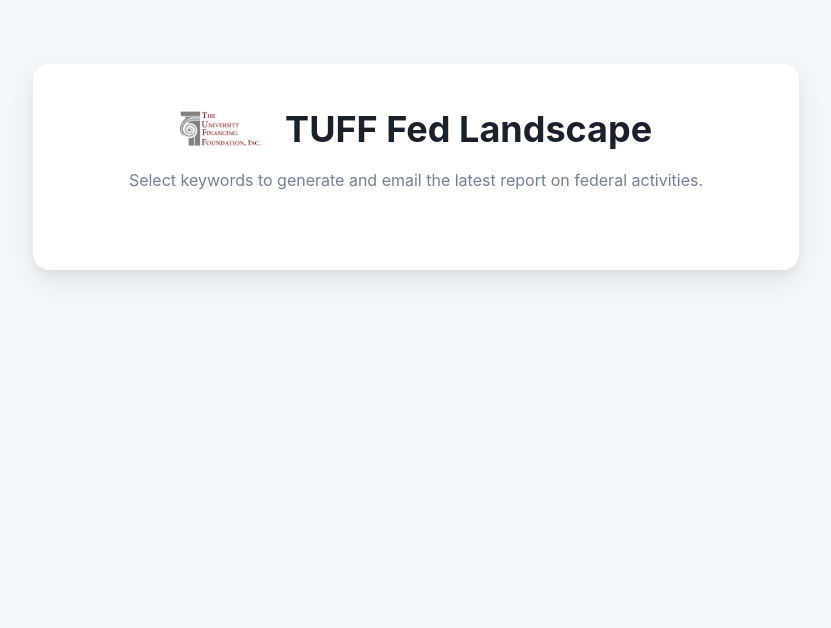
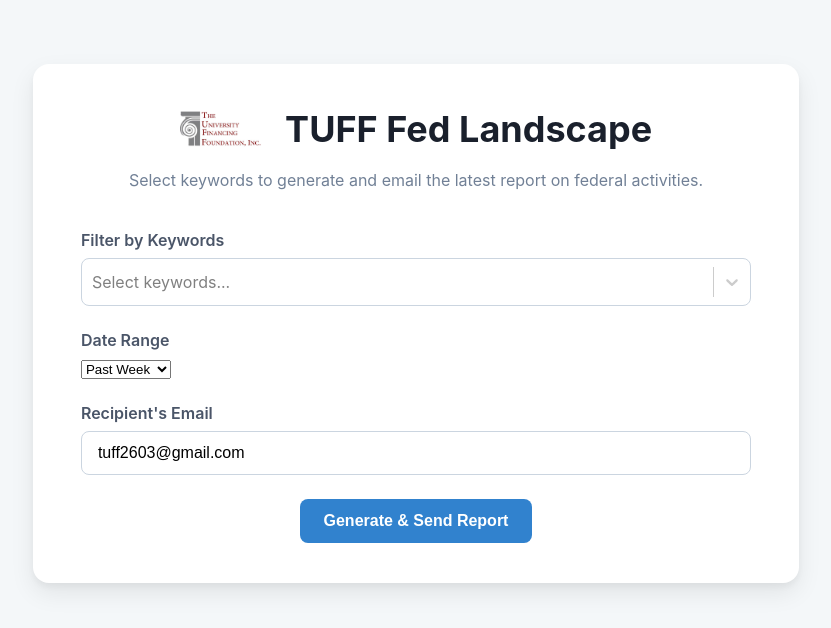
Before and after one commit to MansiBellani/Fed-landscape, a React (Vite) app in the folder frontend/: page / in a window 1280 px wide. Shown: the top 628 px of the page, without its empty margins (272-1103 px from the left). Built offline with nearby package versions, Linux system fonts and the light colour scheme.

Commit message:
Update App.jsx

```diff
--- a/frontend/src/App.jsx
+++ b/frontend/src/App.jsx
@@ -18,13 +18,27 @@
   const [recipientEmail, setRecipientEmail] = useState('tuff2603@gmail.com');
   const [status, setStatus] = useState('');
   const [isLoading, setIsLoading] = useState(false);
-  // RE-ADDED: State for articles and reportContent to display results in the UI
   const [articles, setArticles] = useState([]);
   const [reportContent, setReportContent] = useState('');
   const [selectedKeywords, setSelectedKeywords] = useState([]);
   const [dateFilter, setDateFilter] = useState('w');
 
-  const handleKeywordChange = (selectedOptions, actionMeta) => { /* No changes needed here */ };
+  const handleKeywordChange = (selectedOptions, actionMeta) => {
+    if (actionMeta.action === 'select-option' && actionMeta.option.value === 'all') {
+      setSelectedKeywords(DISPLAY_OPTIONS);
+    } else if (actionMeta.action === 'deselect-option' && actionMeta.option.value === 'all') {
+      setSelectedKeywords([]);
+    } else if (actionMeta.action === 'clear') {
+        setSelectedKeywords([]);
+    } else {
+      let newSelection = selectedOptions.filter(option => option.value !== 'all');
+      if (newSelection.length === KEYWORD_OPTIONS.length) {
+        setSelectedKeywords(DISPLAY_OPTIONS);
+      } else {
+        setSelectedKeywords(newSelection);
+      }
+    }
+  };
 
   const handleSubmit = async (event) => {
     event.preventDefault();
@@ -36,7 +50,6 @@
 
     setIsLoading(true);
     setStatus('Searching, classifying, and summarizing articles...');
-    // Clear previous results
     setArticles([]);
     setReportContent('');
 
@@ -47,7 +60,6 @@
         date_filter: dateFilter
       });
 
-      // UPDATED: Set state with the report data returned from the API
       if (response.data.status === 'success') {
         setArticles(response.data.articles);
         setReportContent(response.data.report_content);
@@ -62,7 +74,6 @@
     }
   };
 
-  // RE-ADDED: Function to render the report from markdown-like text
   const renderReport = (content) => {
     const reportSections = content.split('---').slice(1).filter(s => s.trim());
 
@@ -104,12 +115,42 @@
       <p>Select keywords to generate and email the latest report on federal activities.</p>
 
       <form onSubmit={handleSubmit}>
-         {/* Form fields are unchanged */}
+        <div className="form-group">
+          <label htmlFor="keyword-select">Filter by Keywords</label>
+          <Select
+            id="keyword-select" isMulti options={DISPLAY_OPTIONS}
+            className="react-select-container" classNamePrefix="react-select"
+            onChange={handleKeywordChange} value={selectedKeywords}
+            placeholder="Select keywords..."
+          />
+        </div>
+        <div className="form-group">
+            <label htmlFor="date-filter">Date Range</label>
+            <select
+                id="date-filter"
+                value={dateFilter}
+                onChange={(e) => setDateFilter(e.target.value)}
+                className="date-filter-select"
+            >
+                <option value="w">Past Week</option>
+                <option value="m">Past Month</option>
+                <option value="y">Past Year</option>
+            </select>
+        </div>
+        <div className="form-group">
+          <label htmlFor="email">Recipient's Email</label>
+          <input
+            type="email" id="email" value={recipientEmail}
+            onChange={(e) => setRecipientEmail(e.target.value)}
+          />
+        </div>
+        <button type="submit" disabled={isLoading}>
+          {isLoading ? <><div className="spinner"></div> Processing...</> : 'Generate & Send Report'}
+        </button>
       </form>
 
       {status && <div className="status">{status}</div>}
 
-      {/* RE-ADDED: JSX to display the generated report and source articles */}
       {reportContent && (
         <div className="report-view">
           <h2>Generated Intelligence Report</h2>
@@ -124,7 +165,14 @@
           <h2>Source Articles (Ranked by Relevance)</h2>
           {articles.map((article, index) => (
             <div className="article-card" key={index}>
-              {/* ... article card JSX ... */}
+              <div className="article-header">
+                <h3><a href={article.link} target="_blank" rel="noopener noreferrer">{article.title}</a></h3>
+                <span className="relevance-score">
+                  {Math.round(article.relevance_score * 100)}% Relevant
+                </span>
+              </div>
+              <p className="article-source">Source: {article.source} | Published: {article.date}</p>
+              <p className="article-snippet">{article.snippet}</p>
             </div>
           ))}
         </div>
```
